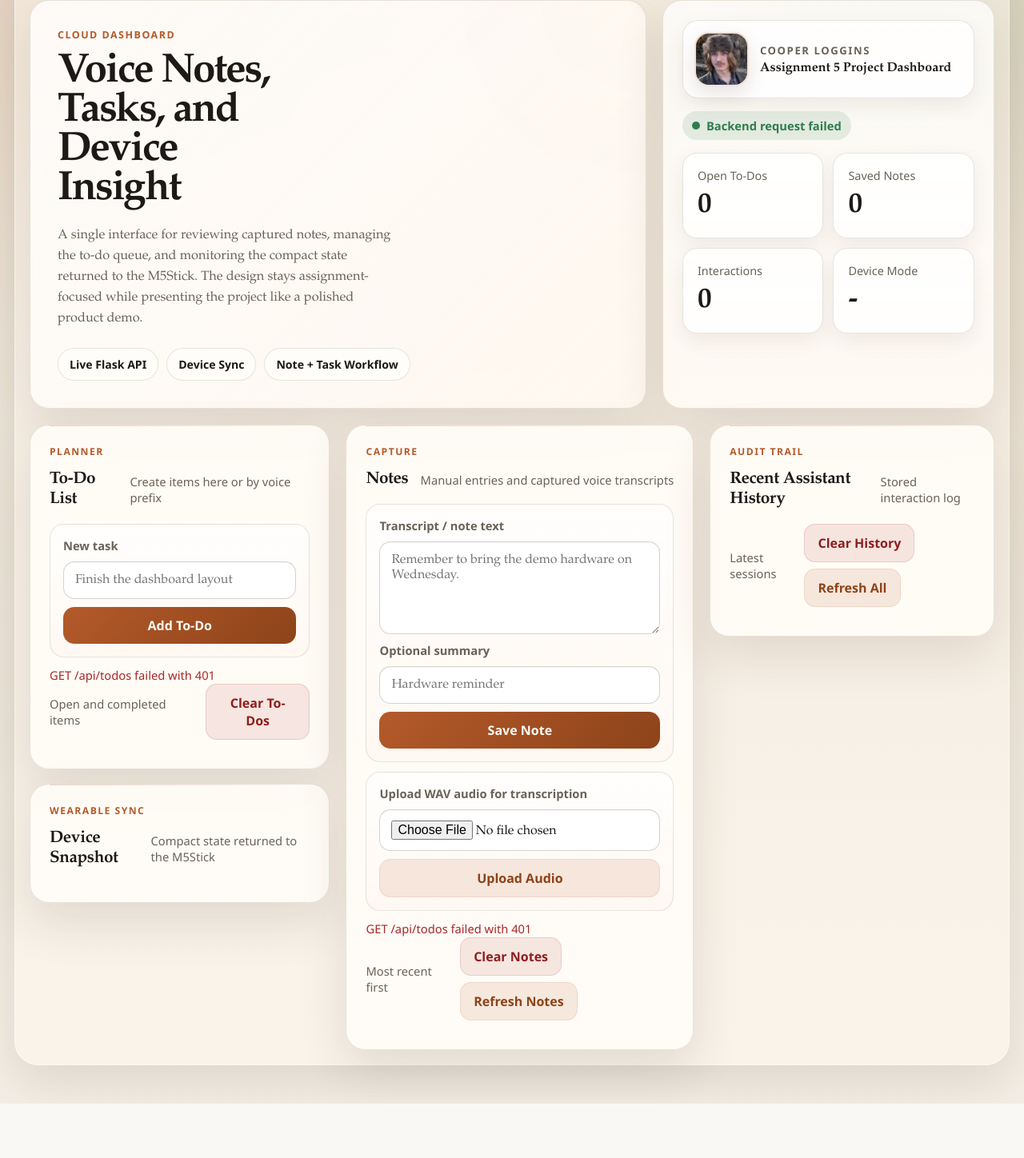
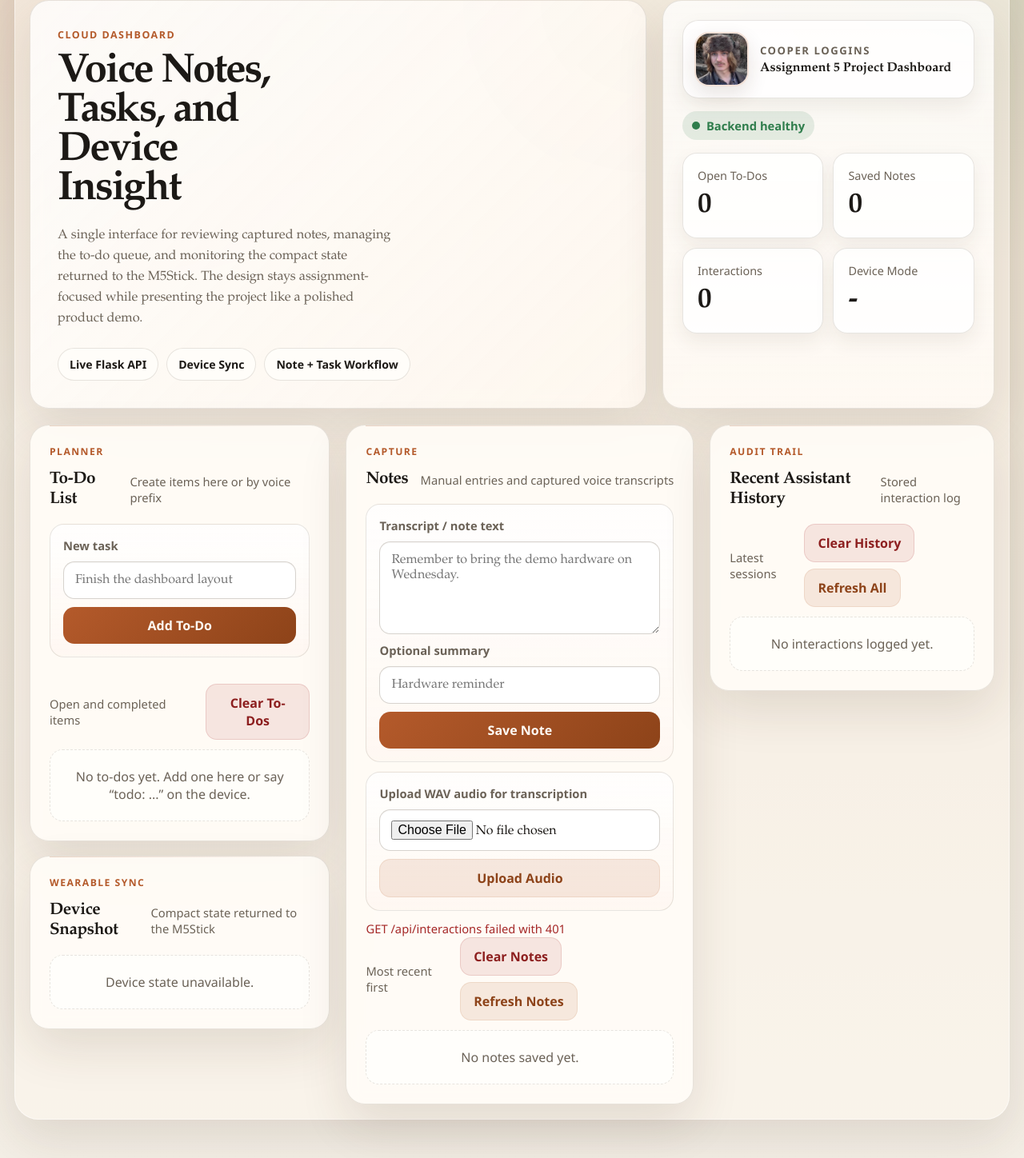
Before and after one commit to Cooper-Loggins/assignment-5-render, a Flask app: template templates/dashboard.html in a window 1280 px wide. Shown: the part 111-1559 px from the top of the page at 80% size. Before the commit the page ends 1491 px from the top, so only its background shows below. Run offline with Flask 3, Linux system fonts and the light colour scheme; the template is opened without the code that fills it, so the values that code supplies are empty.

Commit message:
Harden interaction loading and SQLite access

```diff
--- a/app.py
+++ b/app.py
@@ -633,7 +633,17 @@ def create_app():
     @app.get("/api/interactions")
     @require_dashboard_auth
     def list_interactions():
-        return jsonify({"items": db.fetch_interactions(), "status": "ok"})
+        try:
+            items = db.fetch_interactions()
+        except Exception as exc:
+            return jsonify(
+                {
+                    "items": [],
+                    "message": f"interactions temporarily unavailable: {exc}",
+                    "status": "degraded",
+                }
+            )
+        return jsonify({"items": items, "status": "ok"})
 
     @app.post("/api/interactions/<int:interaction_id>/delete")
     @require_dashboard_auth
--- a/db.py
+++ b/db.py
@@ -37,8 +37,10 @@ def get_db():
     if db is None:
         db_path = current_app.config["DATABASE_PATH"]
         Path(db_path).parent.mkdir(parents=True, exist_ok=True)
-        db = sqlite3.connect(db_path)
+        db = sqlite3.connect(db_path, timeout=10)
         db.row_factory = sqlite3.Row
+        db.execute("PRAGMA journal_mode=WAL")
+        db.execute("PRAGMA busy_timeout = 10000")
         g._database = db
     return db
 
--- a/templates/dashboard.html
+++ b/templates/dashboard.html
@@ -1093,7 +1093,7 @@
         }
 
         async function refreshAll() {
-            const [health, todos, notes, interactions, device] = await Promise.all([
+            const [healthResult, todosResult, notesResult, interactionsResult, deviceResult] = await Promise.allSettled([
                 apiGet("/healthz"),
                 apiGet("/api/todos"),
                 apiGet("/api/notes"),
@@ -1101,11 +1101,27 @@
                 apiGet("/api/device/state"),
             ]);
 
-            state.health = health;
-            state.todos = todos.items || [];
-            state.notes = notes.items || [];
-            state.interactions = interactions.items || [];
-            state.device = device;
+            if (healthResult.status === "fulfilled") {
+                state.health = healthResult.value;
+            }
+            if (todosResult.status === "fulfilled") {
+                state.todos = todosResult.value.items || [];
+            }
+            if (notesResult.status === "fulfilled") {
+                state.notes = notesResult.value.items || [];
+            }
+            if (interactionsResult.status === "fulfilled") {
+                state.interactions = interactionsResult.value.items || [];
+                if (interactionsResult.value.status === "degraded") {
+                    setFlash("note-flash", interactionsResult.value.message || "Interaction history is temporarily unavailable.", "error");
+                }
+            } else {
+                state.interactions = [];
+                setFlash("note-flash", interactionsResult.reason?.message || "Interaction history is temporarily unavailable.", "error");
+            }
+            if (deviceResult.status === "fulfilled") {
+                state.device = deviceResult.value;
+            }
             renderAll();
         }
 
```
